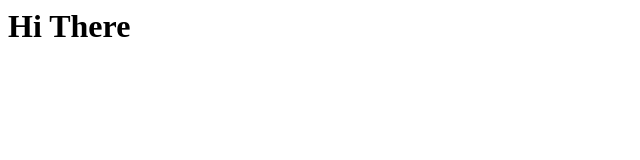
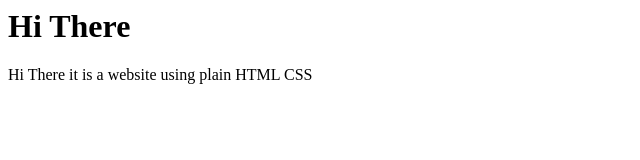
Before and after one commit to mnrazablog/test_app, a plain HTML site: page index.html in a window 1280 px wide. Shown: the whole page, without its empty margins (0-640 px from the left). Drawn offline with Linux system fonts and the light colour scheme.

Commit message:
second commit

```diff
--- a/index.html
+++ b/index.html
@@ -1 +1,2 @@
 <h1>Hi There</h1>
+<p>Hi There it is a website using plain HTML CSS </p>
```
